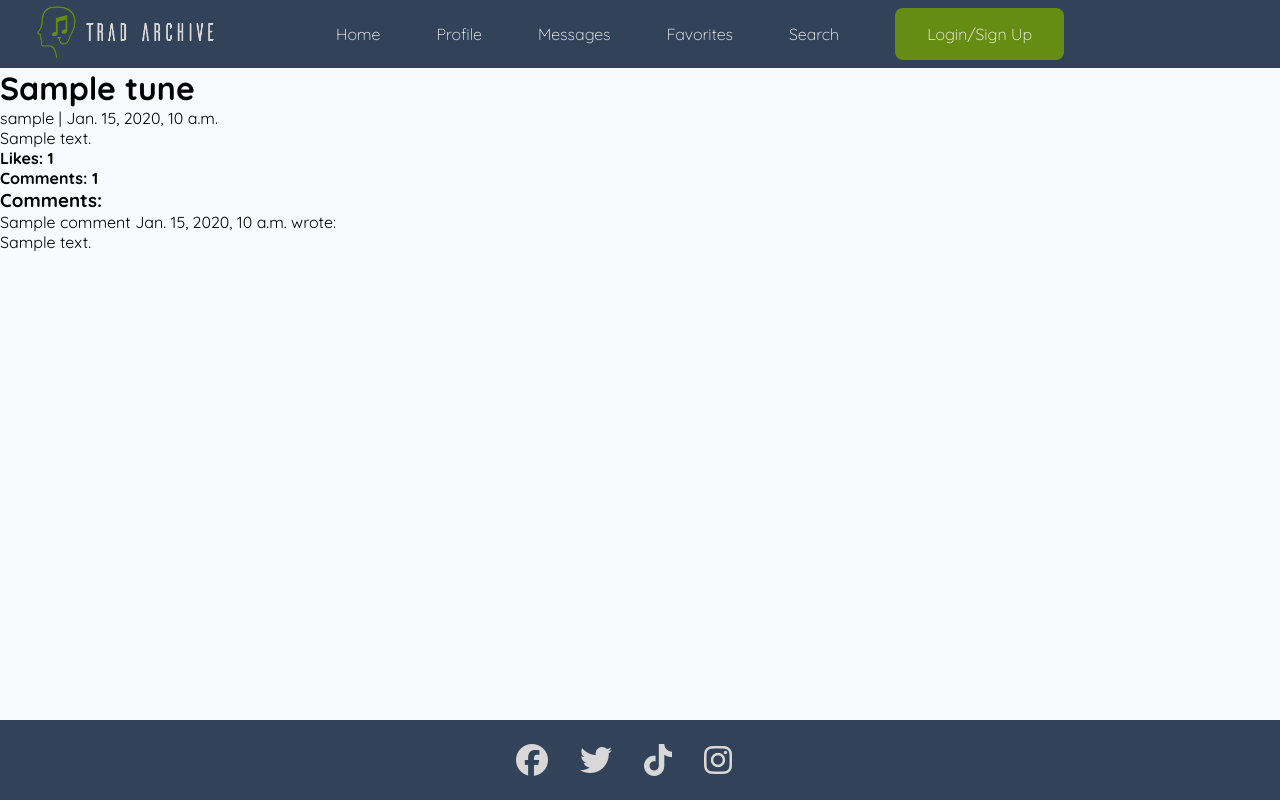
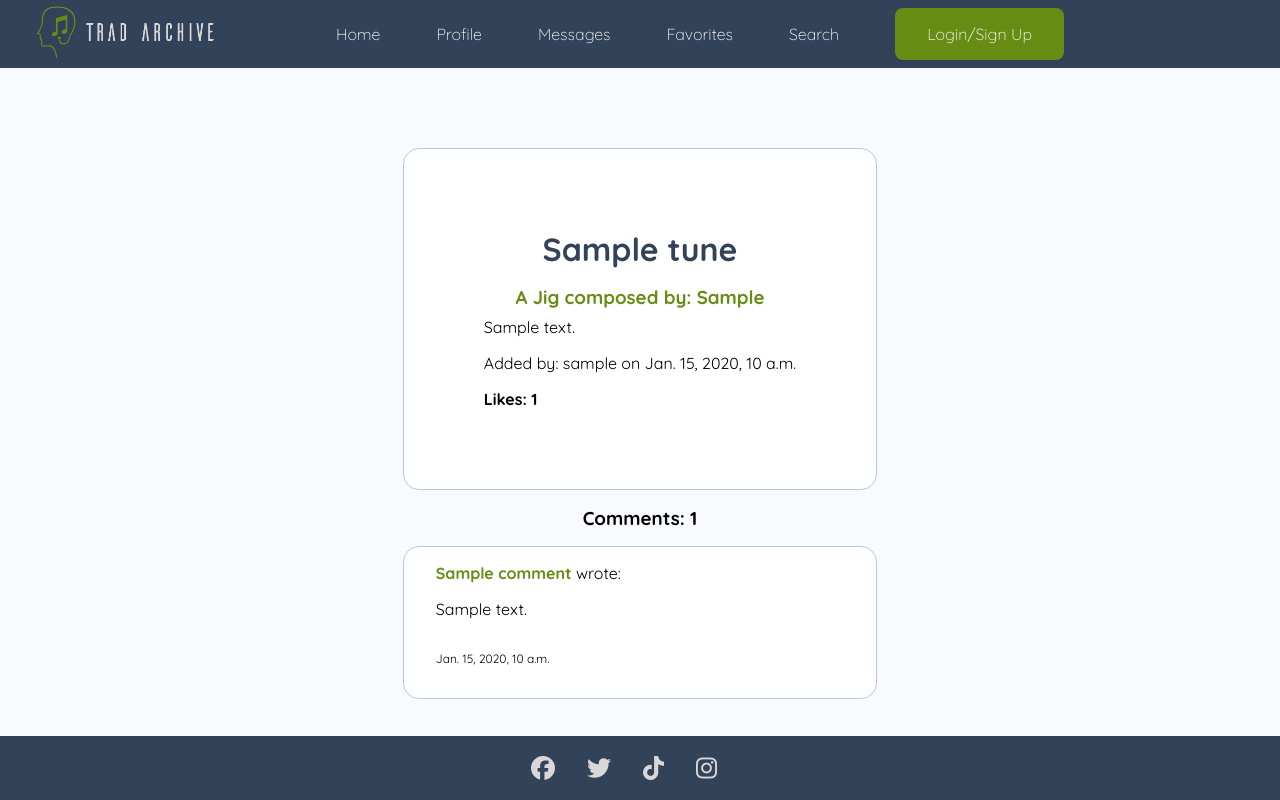
Before and after one commit to Sdalsosa/TradArchive, a Django app: a page that uses templates/base.html in a window 1280 px wide. Run offline with Django 3.2, Linux system fonts and the light colour scheme; tables that the repository leaves empty hold one stand-in row (values such as "Sample post"); some libraries are stand-ins or nearby versions.

Commit message:
Style and add comments to Tune page
Update:
- tune_detail.html with comments list
- style tune and comments

Add:
- favicon to site

Fix:
- Fix bug where composer field can be repeated value
- Fix bug where footer covers content

```diff
--- a/archive/models.py
+++ b/archive/models.py
@@ -26,8 +26,8 @@ class Tune(models.Model):
     title = models.CharField(max_length=200, unique=True)
     tune_type = models.CharField(
         max_length=9, choices=TUNE_TYPE, default='Jig')
-    composer = models.CharField(max_length=200, unique=True)
-    learned_from = models.CharField(max_length=200, unique=True)
+    composer = models.CharField(max_length=200, unique=False)
+    learned_from = models.CharField(max_length=200, unique=False)
     content = models.TextField()
     updated_on = models.DateTimeField(auto_now=True)
     created_on = models.DateTimeField(auto_now_add=True)
@@ -50,7 +50,7 @@ class Comment(models.Model):
     post = models.ForeignKey(Tune, on_delete=models.CASCADE,
                              related_name="comments")
     name = models.CharField(max_length=80)
-    email = models.EmailField()
+    email = models.EmailField(blank=True)
     body = models.TextField()
     created_on = models.DateTimeField(auto_now_add=True)
     approved = models.BooleanField(default=False)
--- a/static/css/style.css
+++ b/static/css/style.css
@@ -11,8 +11,8 @@ html {
 }
 
 body{
-  height: 100vh;
   background-color: #f8fafd;
+  margin-bottom: 5rem;
 }
 
 
@@ -97,7 +97,7 @@ a {
   height: 40vh;
   display: flex;
   align-items: center;
-  background-color: #324359;
+  background-color: #486183;
   color: #d9d7d7;
   justify-content: center;
 }
@@ -187,7 +187,7 @@ a {
 /*------ Tunelist Section ------*/
 
 .tunelist {
-  padding: 8rem 0;
+  padding-top: 2rem;
 }
 
 .card-container{
@@ -216,10 +216,98 @@ a {
 .card a:visited  {
   text-decoration: none;
   color: #324359;
+  transition: 0.4s ease-in-out;
 }
 
 .card a:hover {
   color:#668c14
+}
+
+/*------ Tune detail Section ------*/
+
+.tune-detail-container{
+  display: flex;
+  justify-content: center;
+}
+
+.tune-container{
+  align-self: center;
+  display: flex;
+  justify-content: center;
+  align-content: center;
+  flex-direction: column;
+}
+
+.tune {
+  align-self: center;
+  border: 1.5px solid #b6c9e0;
+  padding: 5rem;
+  margin: 5rem 0 auto;
+  border-radius: 1rem;
+  background-color: white;
+  overflow: hidden;
+  text-decoration: none;
+  display: flex;
+  flex-direction: column;
+}
+
+.tune h1 {
+  align-self: center;
+  text-decoration: none;
+  color: #324359;
+  margin-bottom: 1rem;
+  font-size: 2rem;
+}
+
+.tune h3 {
+  align-self: center;
+  text-decoration: none;
+  color: #668c14;
+  margin-bottom: 0.5rem;
+
+}
+.tune p {
+  margin-bottom: 1rem;
+}
+
+.comments-container {
+  align-self: center;
+  overflow: hidden;
+  text-decoration: none;
+  display: flex;
+  flex-direction: column;
+  margin-top: 1rem;
+}
+
+.comments-container > h3 {
+  align-self: center;
+}
+
+
+.comment {
+  align-self: center;
+  border: 1.5px solid #b6c9e0;
+  padding: 1rem 2rem ;
+  margin: 1rem 0 auto;
+  border-radius: 1rem;
+  background-color: white;
+  overflow: hidden;
+  text-decoration: none;
+  display: flex;
+  flex-direction: column;
+}
+
+.comment span{
+  font-weight: 900;
+  color: #668c14;
+}
+
+.comment p{
+  margin-bottom: 1rem;
+}
+
+#comment-date{
+  font-size: 0.75rem;
 }
 
 /*------ Footer Section ------*/
@@ -230,7 +318,7 @@ a {
   display: flex;
   bottom: 0;
   width: 100%;
-  height: 5rem;
+  height: 4rem;
   align-content: center;
   justify-content: center;
 }
@@ -245,8 +333,8 @@ a {
   justify-content: center;
   text-decoration: none;
   padding-right: 2rem;
-  font-size: 2rem;
-  transition: 0.4s;
+  font-size: 1.5rem;
+  transition: 0.4s ease-in-out;
   color: #d9d7d7;
 }
 
--- a/templates/base.html
+++ b/templates/base.html
@@ -8,7 +8,7 @@
   <meta name="viewport" content="width=device-width, initial-scale=1.0" />
   <link href="https://fonts.googleapis.com/css2?family=Quicksand:wght@300;400;500;600;700&display=swap" rel="stylesheet">
   <link rel="stylesheet" href="{% static 'css/style.css' %}" />
-
+  <link rel="shortcut icon" type="image/png" href="{% static 'images/favicon.ico' %}"/>
   <title>Trad Archive - A repository of Irish Traditional Music</title>
 </head>
 
--- a/templates/index.html
+++ b/templates/index.html
@@ -35,7 +35,7 @@
         <p>Composed By: {{ tune.composer }}</p>
         <p>Author: {{ tune.author }}</p>
         <p>Added: {{ tune.created_on}}</p>
-        <i class="fa-light fa-heart"> {{ tune.number_of_likes }}</i>
+        <i class="fa fa-heart-o"></i> {{ tune.number_of_likes }}</i>
     </div>
     {% endfor %}
   </div>
--- a/templates/tune_detail.html
+++ b/templates/tune_detail.html
@@ -1,34 +1,35 @@
-{% extends 'base.html' %} {% block content %}
+{% extends 'base.html' %}
 
+{% block content %}
+
+<section class="tune-detail-container">
+    <div class="tune-comments-container">
+        <div class="tune">
 
             <h1>{{ tune.title }}</h1>
+            <h3 class="composer">A {{ tune.tune_type }} composed by: {{ tune.composer }}</h3>
 
-<!-- Tune author goes before the | the tune's created date goes after -->
-<p>{{ tune.author }} | {{ tune.created_on }}</p>
-
-<div>
             <!-- The tune content  -->
-    <p>{{ tune.content | safe }}</p>
+            <p id="tune-notes">{{ tune.content | safe }}</p>
+            <p>Added by: {{ tune.author }} on {{ tune.created_on }}</p>
             <strong>Likes: {{ tune.number_of_likes }} </strong>
-    <div >
-        {% with comments.count as total_comments %}
-        <strong>Comments: {{ total_comments }}</strong>
-        {% endwith %}
         </div>
 
+        <div class="comments-container">
         <!-- The comments about the tune  -->
-    <h3>Comments:</h3>
+            {% with comments.count as total_comments %}
+            <h3>Comments: {{ total_comments }}</h3>
+            {% endwith %}
             <div>
                 {% for comment in comments %}
-        <div>
-            <p>{{ comment.name }}
-                <span>
-                    {{ comment.created_on }}
-                </span> wrote:
-            </p>
-            {{ comment.body | linebreaks }}
+                <div class= "comment">
+                    <p><span>{{ comment.name }}</span>
+                        wrote: {{ comment.body | linebreaks }}</p>
+                    <p id="comment-date">{{ comment.created_on }}</p>
                 </div>
                 {% endfor %}
             </div>
-
+        </div>
+    </div>
+</section>
 {% endblock content %}
```
Also changed, not shown: archive/migrations/0005_auto_20230116_1321.py (added), archive/migrations/0006_alter_comment_email.py (added), static/images/favicon.ico (added). Lines whose indentation alone changed are shown as unchanged.
